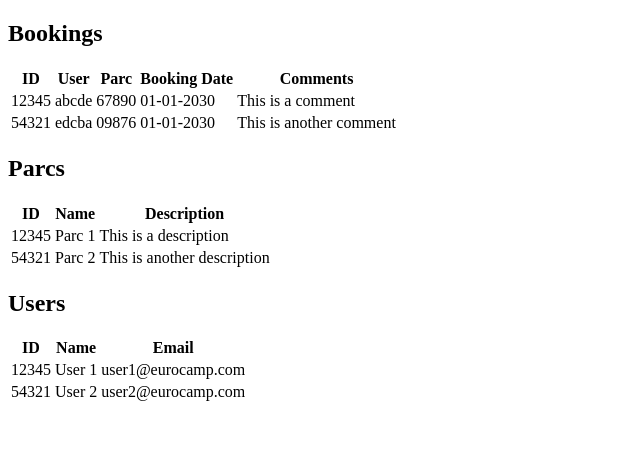
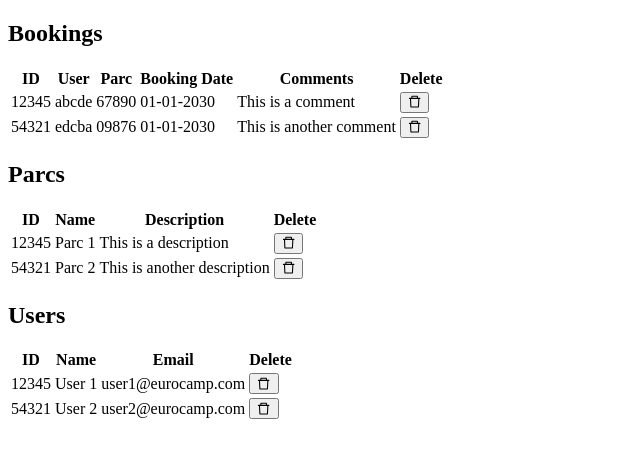
Before and after one commit to matt6gsr/eurocamp_test, a Next.js app: page / in a window 1280 px wide. Shown: the top 458 px of the page, without its empty margins (0-640 px from the left). Built offline with nearby package versions, Linux system fonts and the light colour scheme.

Commit message:
added props, use data id as row id, added delete row and functionality

```diff
--- a/src/components/ui/data-table.tsx
+++ b/src/components/ui/data-table.tsx
@@ -16,23 +16,35 @@ import {
   TableHead,
   TableHeader,
   TableRow,
-} from "./table";
+} from "../ui/table";
+import {
+  deleteBooking,
+  deleteParc,
+  deleteUser,
+} from "../../helpers/helper-functions";
+import { toast } from "react-toastify";
+import "react-toastify/dist/ReactToastify.css";
+import { DeleteOutlined } from "@ant-design/icons";
 
-interface DataTableProps<TData, TValue> {
+interface DataTableProps<TData extends { id: string | number }, TValue> {
   columns: ColumnDef<TData, TValue>[];
   data: TData[];
+  setData?: (data: TData[]) => void;
+  element?: string;
 }
 
-export function DataTable<TData, TValue>({
+export function DataTable<TData extends { id: string | number }, TValue>({
   columns,
   data,
+  setData,
+  element,
 }: DataTableProps<TData, TValue>) {
   const table = useReactTable({
     data,
     columns,
     getCoreRowModel: getCoreRowModel(),
+    getRowId: (row) => row.id.toString(),
   });
-
   return (
     <div className="rounded-md border">
       <Table>
@@ -51,6 +63,7 @@ export function DataTable<TData, TValue>({
                   </TableHead>
                 );
               })}
+              <TableHead>Delete</TableHead>
             </TableRow>
           ))}
         </TableHeader>
@@ -60,12 +73,38 @@ export function DataTable<TData, TValue>({
               <TableRow
                 key={row.id}
                 data-state={row.getIsSelected() && "selected"}
+                onClick={() => {
+                  row.toggleSelected();
+                }}
               >
                 {row.getVisibleCells().map((cell) => (
                   <TableCell key={cell.id}>
                     {flexRender(cell.column.columnDef.cell, cell.getContext())}
                   </TableCell>
                 ))}
+
+                <TableCell>
+                  <button
+                    aria-label="delete"
+                    className="btn btn-red"
+                    onClick={async () => {
+                      if (element === "booking") {
+                        deleteBooking(row.id);
+                      } else if (element === "user") {
+                        deleteUser(row.id);
+                      } else {
+                        deleteParc(row.id);
+                      }
+                      await row.id;
+                      toast(`${element} deleted!`);
+                      if (setData) {
+                        setData(data.filter((item) => item.id !== row.id));
+                      }
+                    }}
+                  >
+                    <DeleteOutlined />
+                  </button>
+                </TableCell>
               </TableRow>
             ))
           ) : (
```
